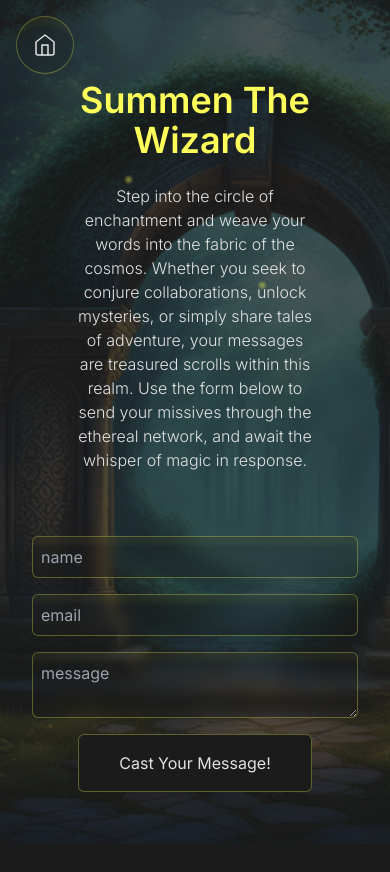
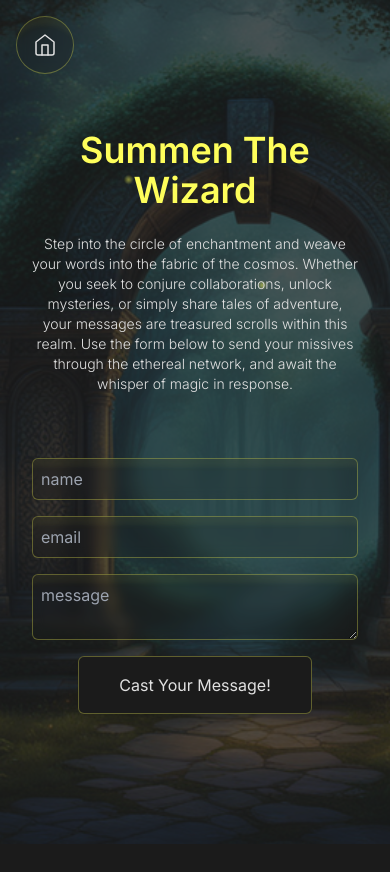
Before and after one commit to AliSabet81/creative-portofolio, a Next.js app: page /contact in a window 390 px wide. After the commit the page ends 844 px from the top, so only its background shows below. Built offline with nearby package versions, Linux system fonts and the light colour scheme.

Commit message:
contact page responsive

```diff
--- a/src/app/(subPages)/contact/page.js
+++ b/src/app/(subPages)/contact/page.js
@@ -10,12 +10,12 @@
         alt="background-image"
         className="-z-50 top-0 left-0 fixed w-full h-full object-cover object-center opacity-25 "
       />
-      <article className="relative w-full flex flex-col items-center justify-center space-y-8">
-        <div className="flex flex-col items-center justify-center space-y-6 w-3/4">
+      <article className="relative w-full flex flex-col items-center justify-center py-8 sm:py-0 space-y-8">
+        <div className="flex flex-col items-center justify-center space-y-6 w-full sm:w-3/4">
           <h1 className="text-accent font-semibold text-center text-4xl capitalize">
             summen the wizard
           </h1>
-          <p className="text-center font-light ">
+          <p className="text-center font-light text-sm xs:text-base">
             Step into the circle of enchantment and weave your words into the
             fabric of the cosmos. Whether you seek to conjure collaborations,
             unlock mysteries, or simply share tales of adventure, your messages
```
